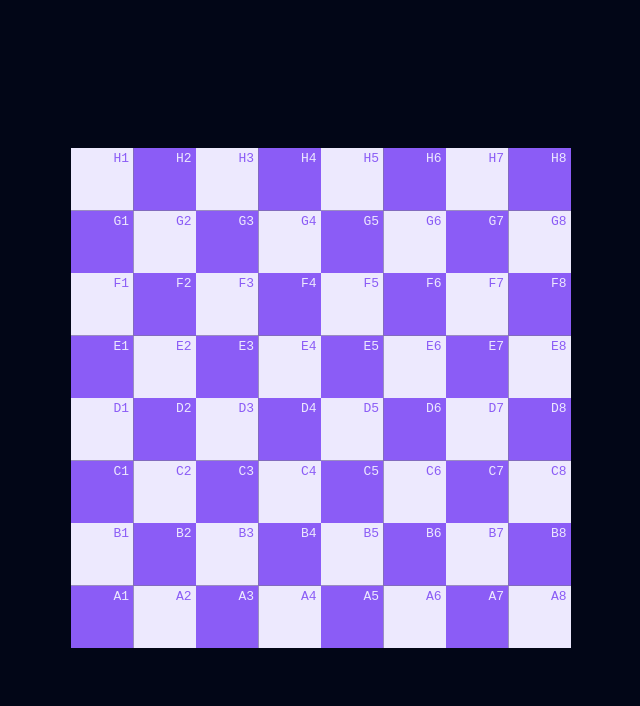
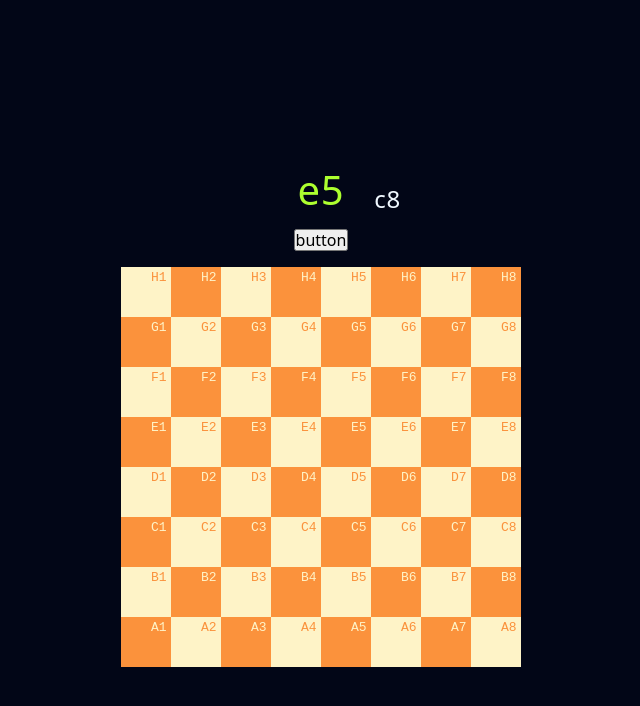
Before and after one commit to Uncannypotato69/Chess-Square-Memorization-Game-, a React (Vite) app: page / in a window 1280 px wide. Shown: the top 706 px of the page, without its empty margins (319-959 px from the left). Built offline with nearby package versions, Linux system fonts and the light colour scheme.

Commit message:
squareName Carosuel under development

```diff
--- a/src/App.jsx
+++ b/src/App.jsx
@@ -7,12 +7,18 @@ import "./Styles/style.css";
 import "./Styles/utils.css";
 
 import TestComponent from "./Components/TestComponent";
+import SquareCarousel from "./Components/SquareCarousel";
 
 const domNode = document.querySelector("#root");
 const root = createRoot(domNode);
 
 export const App = () => {
-  return <TestComponent />;
+  return (
+    <div className="testSection">
+      <SquareCarousel />
+      <TestComponent />
+    </div>
+  );
 };
 
 root.render(<App />);
--- /dev/null
+++ b/src/Components/SquareCarousel.jsx
@@ -0,0 +1,54 @@
+import React, { useEffect, useRef, useState } from "react";
+
+const SquareCarousel = () => {
+  const squareTextRef1 = useRef();
+  const squareTextRef2 = useRef();
+  const squareTextRef3 = useRef();
+
+  const [isSliding, setIsSliding] = useState(false);
+
+  const doSlideStuff = () => {
+    console.log(squareTextRef1.current.className);
+    console.log(squareTextRef2.current);
+    console.log(squareTextRef3.current);
+  };
+
+  useEffect(() => {
+    doSlideStuff();
+  });
+
+  return (
+    <>
+      <div className="carousel__container">
+        <span
+          className={`squareNameText ${isSliding ? "bigToSmall" : ""}`}
+          ref={squareTextRef1}
+        >
+          e5
+        </span>
+        <span
+          className={`squareNameText ${isSliding ? "smallToBig" : ""}`}
+          ref={squareTextRef2}
+        >
+          c8
+        </span>
+        <span
+          className={`squareNameText ${isSliding ? "intoFrame" : ""}`}
+          ref={squareTextRef3}
+        >
+          g2
+        </span>
+      </div>
+      <button
+        className="button"
+        onClick={() => {
+          setIsSliding(!isSliding);
+        }}
+      >
+        button
+      </button>
+    </>
+  );
+};
+
+export default SquareCarousel;
--- a/src/Components/TestComponent.jsx
+++ b/src/Components/TestComponent.jsx
@@ -12,9 +12,13 @@ const TestComponent = () => {
 
   const squaresRef = useRef([]);
 
-  useEffect(() => {
-    console.log(squaresRef.current[0].children);
-  });
+  const random = (min, max) => Math.floor(Math.random() * (max - min)) + min;
+
+  // useEffect(() => {
+  //   let randomSquare = random(-1, 64);
+  //   squaresRef.current[randomSquare].children[0].style.fill = "limegreen";
+  //   squaresRef.current[randomSquare].children[1].style.fill = "white";
+  // }, []);
 
   //! Create pick-at-random-system and do other stuff
 
--- a/src/Components/squares.js
+++ b/src/Components/squares.js
@@ -260,9 +260,9 @@ const squares = [
 
 
 const boardConfig = {
-    dimension: 500,
-    lightColor: "#ede9fe",
-    darkColor: "#8b5cf6",
+    dimension: 400,
+    lightColor: "#fef3c7",
+    darkColor: "#fb923c",
     fontSize: 16,
     fontFamily: "monospace"
   };
--- a/src/Styles/style.css
+++ b/src/Styles/style.css
@@ -8,11 +8,17 @@
 
 body {
     background-color: #020617;
+    color: aliceblue;
+}
+
+.testSection {
     height: 100vh;
     width: 100vw;
     display: flex;
     align-items: center;
     justify-content: center;
+    flex-direction: column;
+    gap: 1rem;
 }
 
 .unselectable {
@@ -23,3 +29,61 @@ body {
     -ms-user-select: none;
     user-select: none;
 }
+
+.carousel__container {
+    display: block;
+    width: 10rem;
+    aspect-ratio: 2/1;
+    letter-spacing: 0.05rem;
+    overflow: hidden;
+    position: relative;
+}
+
+.squareNameText {
+    position: absolute;
+    transition: 300ms all ease-in-out;
+    transform-origin: bottom left;
+}
+
+.squareNameText:nth-of-type(1).bigToSmall {
+    scale: 0;
+    opacity: 0;
+    color: hsl(84, 100%, 5%);
+}
+
+.squareNameText:nth-of-type(1) {
+    font-size: 2.5rem;
+    bottom: 0;
+    right: 50%;
+    transform: translate(50%);
+    color: greenyellow;
+}
+
+.squareNameText:nth-of-type(2) {
+    bottom: 0;
+    right: 0;
+    font-size: 1.5rem;
+
+}
+
+.squareNameText:nth-of-type(2).smallToBig {
+    font-size: 2.5rem;
+    bottom: 0;
+    right: 50%;
+    transform: translate(50%);
+    transform-origin: bottom left;
+    color: greenyellow;
+}
+
+.squareNameText:nth-of-type(3) {
+    bottom: 0;
+    right: -25%;
+    font-size: 1.5rem;
+    scale: 0;
+}
+
+.squareNameText:nth-of-type(3).intoFrame {
+    bottom: 0;
+    right: 0%;
+    scale: 1;
+}
```
